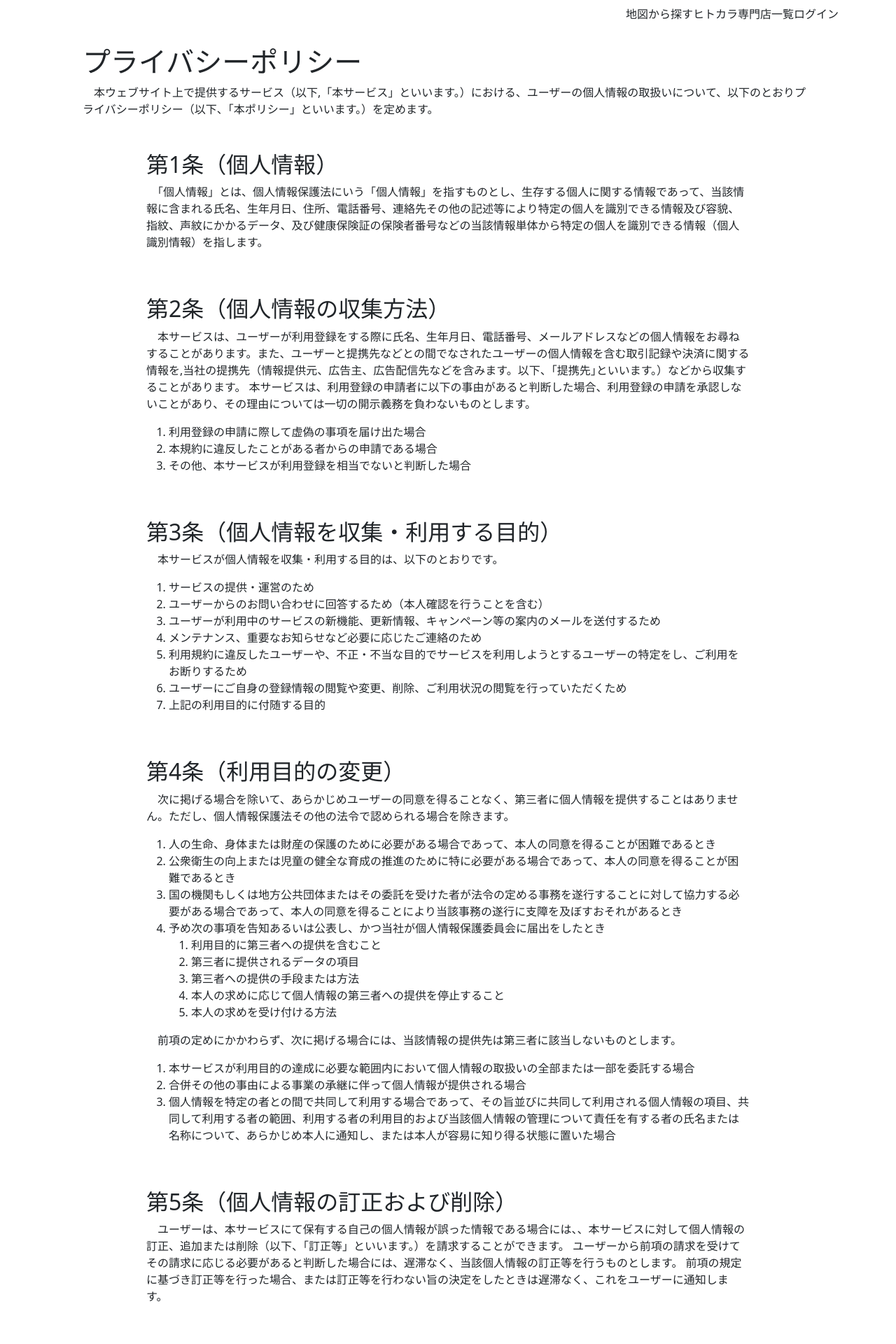
After one commit to kyoko0508/hitokara, a Rails app: page /privacy in a window 1280 px wide. The commit adds this page. Shown: the top 1920 px of the page at 70% size. Run offline with Rails 7, Linux system fonts and the light colour scheme; style sheets or scripts are compiled from the project's sources; parts of the project's set-up code (start-up, migrations or seed data) failed here and were passed over; some libraries are stand-ins or nearby versions.

Commit message:
フッターのリンク編集

```diff
--- a/app/views/shared/_footer.html.erb
+++ b/app/views/shared/_footer.html.erb
@@ -6,16 +6,16 @@
     <% end %>
     <ul class="navbar-nav">
       <li class="nav-item d-md-flex">
-          <%= link_to '利用規約', '#', class: 'dropdown-item' %>
-          <%= link_to 'プライバシーポリシー', '#', class: 'dropdown-item' %>
-          <%= link_to 'お問い合わせ', '#', class: 'dropdown-item' %>
+          <%= link_to '利用規約', userpolicy_path, class: 'dropdown-item' %>
+          <%= link_to 'プライバシーポリシー', privacy_path, class: 'dropdown-item' %>
+          <%= link_to 'お問い合わせ', 'https://docs.google.com/forms/d/1e2S1gSegArLdS1KuOPPnDHS4iBizNUCeykfBD-hn0xM/edit', class: 'dropdown-item' %>
       </li>
     </ul>
   </div>
 </div>
 <div class='row'>
-<div class='text-center col-12 pt-2'>
-  <p>Copyright © 2022 ヒトカラ部</p>
-</div>
-</div>
+    <div class='text-center col-12 pt-2'>
+      <p>Copyright © 2022 ヒトカラ部</p>
+    </div>
+  </div>
 </footer>
--- /dev/null
+++ b/app/views/static_pages/privacy.html.erb
@@ -0,0 +1,89 @@
+<div class="container px-4 px-lg-5">
+  <div class='mt-4'>
+    <h1>プライバシーポリシー</h1>
+  </div>
+  <p class="mb-5">　本ウェブサイト上で提供するサービス（以下,「本サービス」といいます。）における、ユーザーの個人情報の取扱いについて、以下のとおりプライバシーポリシー（以下、「本ポリシー」といいます。）を定めます。
+  </p>
+  <div class="row gx-4 gx-lg-5">
+    <div class="col-md-10 col-lg-10 mx-auto mb-5">
+      <h2>第1条（個人情報）</h2>
+      <p>　「個人情報」とは、個人情報保護法にいう「個人情報」を指すものとし、生存する個人に関する情報であって、当該情報に含まれる氏名、生年月日、住所、電話番号、連絡先その他の記述等により特定の個人を識別できる情報及び容貌、指紋、声紋にかかるデータ、及び健康保険証の保険者番号などの当該情報単体から特定の個人を識別できる情報（個人識別情報）を指します。</p>
+    </div>
+    <div class="col-md-10 col-lg-10 mx-auto mb-5">
+      <h2>第2条（個人情報の収集方法）</h2>
+      <p>　本サービスは、ユーザーが利用登録をする際に氏名、生年月日、電話番号、メールアドレスなどの個人情報をお尋ねすることがあります。また、ユーザーと提携先などとの間でなされたユーザーの個人情報を含む取引記録や決済に関する情報を,当社の提携先（情報提供元、広告主、広告配信先などを含みます。以下、｢提携先｣といいます。）などから収集することがあります。
+      本サービスは、利用登録の申請者に以下の事由があると判断した場合、利用登録の申請を承認しないことがあり、その理由については一切の開示義務を負わないものとします。</p>
+      <ol>
+        <li>利用登録の申請に際して虚偽の事項を届け出た場合</li>
+        <li>本規約に違反したことがある者からの申請である場合</li>
+        <li>その他、本サービスが利用登録を相当でないと判断した場合</li>
+        </li>
+      </ol>
+    </div>
+    <div class="col-md-10 col-lg-10 mx-auto mb-5">
+      <h2>第3条（個人情報を収集・利用する目的）</h2>
+      <p>　本サービスが個人情報を収集・利用する目的は、以下のとおりです。</p>
+      <ol>
+        <li>サービスの提供・運営のため</li>
+        <li>ユーザーからのお問い合わせに回答するため（本人確認を行うことを含む）</li>
+        <li>ユーザーが利用中のサービスの新機能、更新情報、キャンペーン等の案内のメールを送付するため</li>
+        <li>メンテナンス、重要なお知らせなど必要に応じたご連絡のため</li>
+        <li>利用規約に違反したユーザーや、不正・不当な目的でサービスを利用しようとするユーザーの特定をし、ご利用をお断りするため</li>
+        <li>ユーザーにご自身の登録情報の閲覧や変更、削除、ご利用状況の閲覧を行っていただくため</li>
+        <li>上記の利用目的に付随する目的</li>
+      </ol>
+    </div>
+    <div class="col-md-10 col-lg-10 mx-auto mb-5">
+    <h2>第4条（利用目的の変更）</h2>
+      <p>　次に掲げる場合を除いて、あらかじめユーザーの同意を得ることなく、第三者に個人情報を提供することはありません。ただし、個人情報保護法その他の法令で認められる場合を除きます。
+      </p>
+      <ol>
+        <li>人の生命、身体または財産の保護のために必要がある場合であって、本人の同意を得ることが困難であるとき</li>
+        <li>公衆衛生の向上または児童の健全な育成の推進のために特に必要がある場合であって、本人の同意を得ることが困難であるとき</li>
+        <li>国の機関もしくは地方公共団体またはその委託を受けた者が法令の定める事務を遂行することに対して協力する必要がある場合であって、本人の同意を得ることにより当該事務の遂行に支障を及ぼすおそれがあるとき</li>
+        <li>予め次の事項を告知あるいは公表し、かつ当社が個人情報保護委員会に届出をしたとき</li>
+          <ol>
+            <li>利用目的に第三者への提供を含むこと</li>
+            <li>第三者に提供されるデータの項目</li>
+            <li>第三者への提供の手段または方法</li>
+            <li>本人の求めに応じて個人情報の第三者への提供を停止すること</li>
+            <li>本人の求めを受け付ける方法</li>
+          </ol>
+        </li>
+      </ol>
+      <p>　前項の定めにかかわらず、次に掲げる場合には、当該情報の提供先は第三者に該当しないものとします。
+      </p>
+      <ol>
+        <li>本サービスが利用目的の達成に必要な範囲内において個人情報の取扱いの全部または一部を委託する場合</li>
+        <li>合併その他の事由による事業の承継に伴って個人情報が提供される場合</li>
+        <li>個人情報を特定の者との間で共同して利用する場合であって、その旨並びに共同して利用される個人情報の項目、共同して利用する者の範囲、利用する者の利用目的および当該個人情報の管理について責任を有する者の氏名または名称について、あらかじめ本人に通知し、または本人が容易に知り得る状態に置いた場合</li>
+      </ol>
+    </div>
+    <div class="col-md-10 col-lg-10 mx-auto mb-5">
+      <h2>第5条（個人情報の訂正および削除）</h2>
+      <p>　ユーザーは、本サービスにて保有する自己の個人情報が誤った情報である場合には、、本サービスに対して個人情報の訂正、追加または削除（以下、「訂正等」といいます。）を請求することができます。
+      ユーザーから前項の請求を受けてその請求に応じる必要があると判断した場合には、遅滞なく、当該個人情報の訂正等を行うものとします。
+      前項の規定に基づき訂正等を行った場合、または訂正等を行わない旨の決定をしたときは遅滞なく、これをユーザーに通知します。
+      </p>
+    </div>
+    <div class="col-md-10 col-lg-10 mx-auto mb-5">
+    <h2>第6条（個人情報の利用停止等）</h2>
+      <p>　本人から、個人情報が、利用目的の範囲を超えて取り扱われているという理由、または不正の手段により取得されたものであるという理由により、その利用の停止または消去（以下、「利用停止等」といいます。）を求められた場合には、遅滞なく必要な調査を行います。
+      前項の調査結果に基づき、その請求に応じる必要があると判断した場合には、遅滞なく、当該個人情報の利用停止等を行います。
+      前項の規定に基づき利用停止等を行った場合、または利用停止等を行わない旨の決定をしたときは、遅滞なく、これをユーザーに通知します。
+      前2項にかかわらず、利用停止等に多額の費用を有する場合その他利用停止等を行うことが困難な場合であって、ユーザーの権利利益を保護するために必要なこれに代わるべき措置をとれる場合は、この代替策を講じるものとします。
+      </p>
+    </div>
+    <div class="col-md-10 col-lg-10 mx-auto mb-5">
+      <h2>第7条（アクセス解析ツール）</h2>
+      <p>　本サービスは、お客様のアクセス解析のために「Googleアナリティクス」を利用しています。Googleアナリティクスは、トラフィックデータの収集のためにCookieを使用しています。
+      このデータは匿名で収集されており、個人を特定するものではありません。Cookieを無効にすれば、これらの情報の収集を拒否することができますので、詳しくはお使いのブラウザの設定をご確認ください。
+      Googleアナリティクスについて、詳しくは<%= link_to 'Googleアナリティクス利用規約', 'https://marketingplatform.google.com/about/analytics/terms/jp/' %>をご確認ください。</p>
+    </div>
+    <div class="col-md-10 col-lg-10 mx-auto mb-5">
+      <h2>第8条（プライバシーポリシーの変更）</h2>
+      <p>　本ポリシーの内容は、法令その他本ポリシーに別段の定めのある事項を除いて、ユーザーに通知することなく、変更することができるものとします。
+      変更後のプライバシーポリシーは、本ウェブサイトに掲載したときから効力を生じるものとします。</p>
+    </div>
+  </div>
+</div>
--- a/config/routes.rb
+++ b/config/routes.rb
@@ -1,6 +1,8 @@
 Rails.application.routes.draw do
   root 'static_pages#top'
 
+  get 'privacy', to: 'static_pages#privacy'
+  get 'userpolicy', to: 'static_pages#userpolicy'
   get 'login', to: 'user_sessions#new'
   post 'login', to: 'user_sessions#create'
   get '/logout' => 'user_sessions#destroy'
```
Also changed, not shown: app/views/static_pages/userpolicy.html.erb (added, +75 -0 lines).
